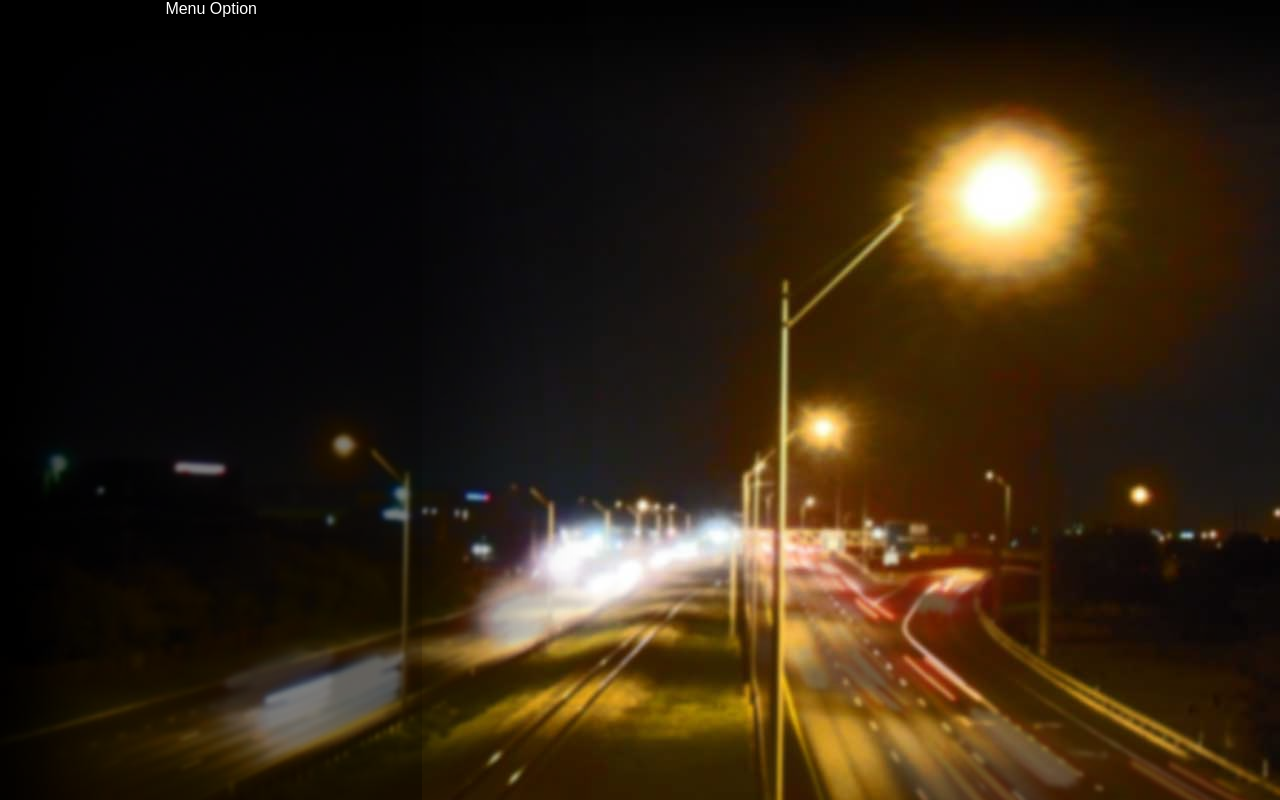
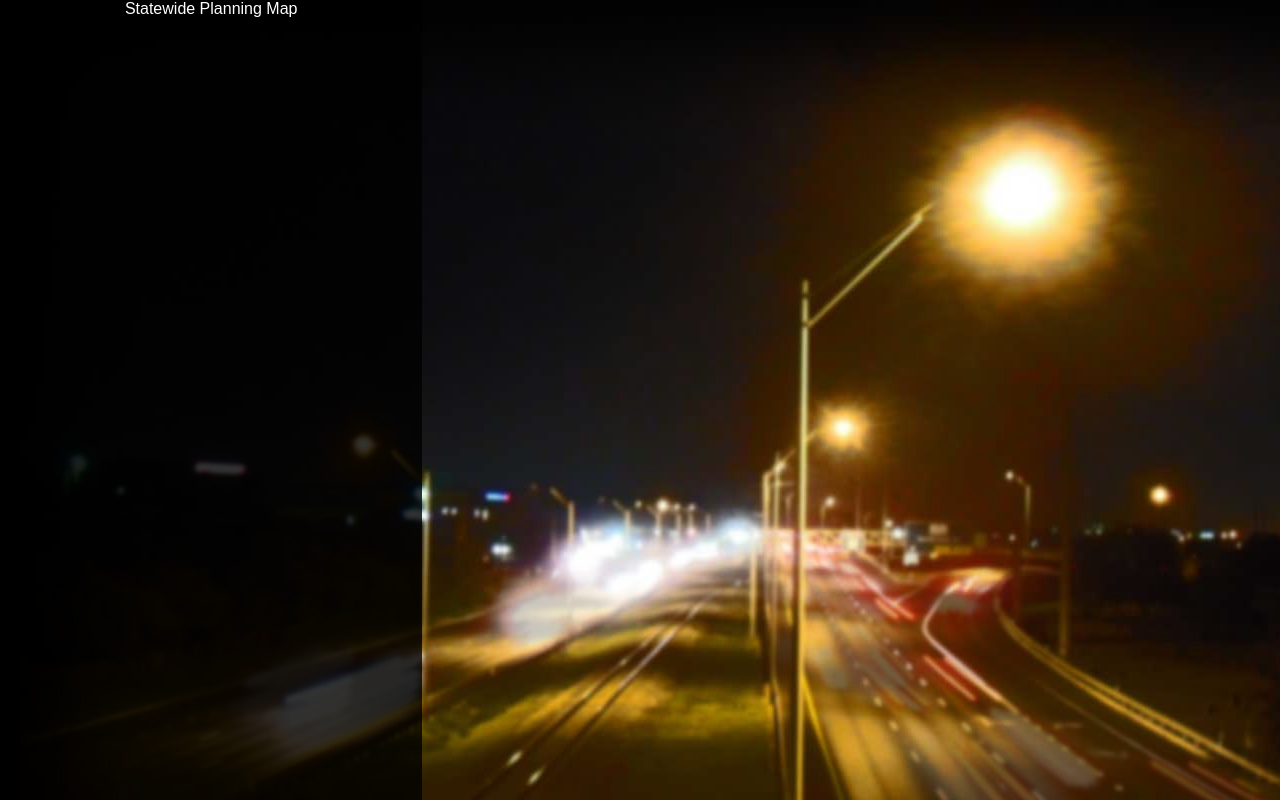
Before and after one commit to altereagle/swpm, a plain HTML site: page index.html in a window 1280 px wide. Drawn offline with nearby package versions, Linux system fonts and the light colour scheme.

Commit message:
Added background positioning, changed animation slightly

```diff
--- a/default.js
+++ b/default.js
@@ -1,11 +1,12 @@
 $(function(){
-    var bkg2 = $('#bkg2');  // Background image 1
-    var bkg3 = $('#bkg3');  // Background image 2
+    var doc = $(document);
+    var bkg1 = $('#bkg1');  // Background image 1
+    var bkg2 = $('#bkg2');  // Background image 2
+    var bkg3 = $('#bkg3');  // Background image 3
 
     function fadeOutBkgs(){             // Fade Out Backgrounds
-        bkg3.fadeOut(3000,function(){
-            bkg2.fadeOut(3000);
-        });
+        bkg2.hide();
+        bkg3.fadeOut(3000);
     }
 
     function fadeInBkgs(){              // Fade In backgrounds
@@ -16,8 +17,21 @@ $(function(){
         });
     }
 
-    fadeInBkgs();                       // Initial Fade
-    setInterval(fadeInBkgs, 12000);     // Interval Fade (after initial is complete)
+    function animateBackground(){
+        fadeInBkgs();                   // Initial Fade
+        setInterval(fadeInBkgs, 9000);  // Interval Fade (after initial is complete)
+    }
+
+    function arrangeBackground() {
+        var centerPosition = (doc.width()/2 - 1200/2)/2;
+        var maxWidth = doc.width() - centerPosition;
+        var images = [bkg1, bkg2, bkg3];
+
+        for(var i=0; i < images.length; i++){
+            images[i].width(maxWidth);
+            images[i].css("left", centerPosition);
+        }
+    }
 
     function buildMenu(){
         var body = $('body');
@@ -29,11 +43,13 @@ $(function(){
         menu.attr('id', "mainMenu");
         menuOption.attr('id', "mainMenuOption");
 
-        menuOption.html("Menu Option");
+        menuOption.html("Statewide Planning Map");
         menu.append(menuOption);
         body.append(backdrop);
         body.append(menu);
     }
 
+    arrangeBackground();
+    animateBackground();
     buildMenu();
 });
--- a/style.css
+++ b/style.css
@@ -69,7 +69,6 @@ body {
     left: 0;
     height: 100%;
     width: 33%;
-    opacity: .5;
+    opacity: .8;
     background-color: #000;
-    box-shadow: 50px 0px 100px #000;
 }
```
